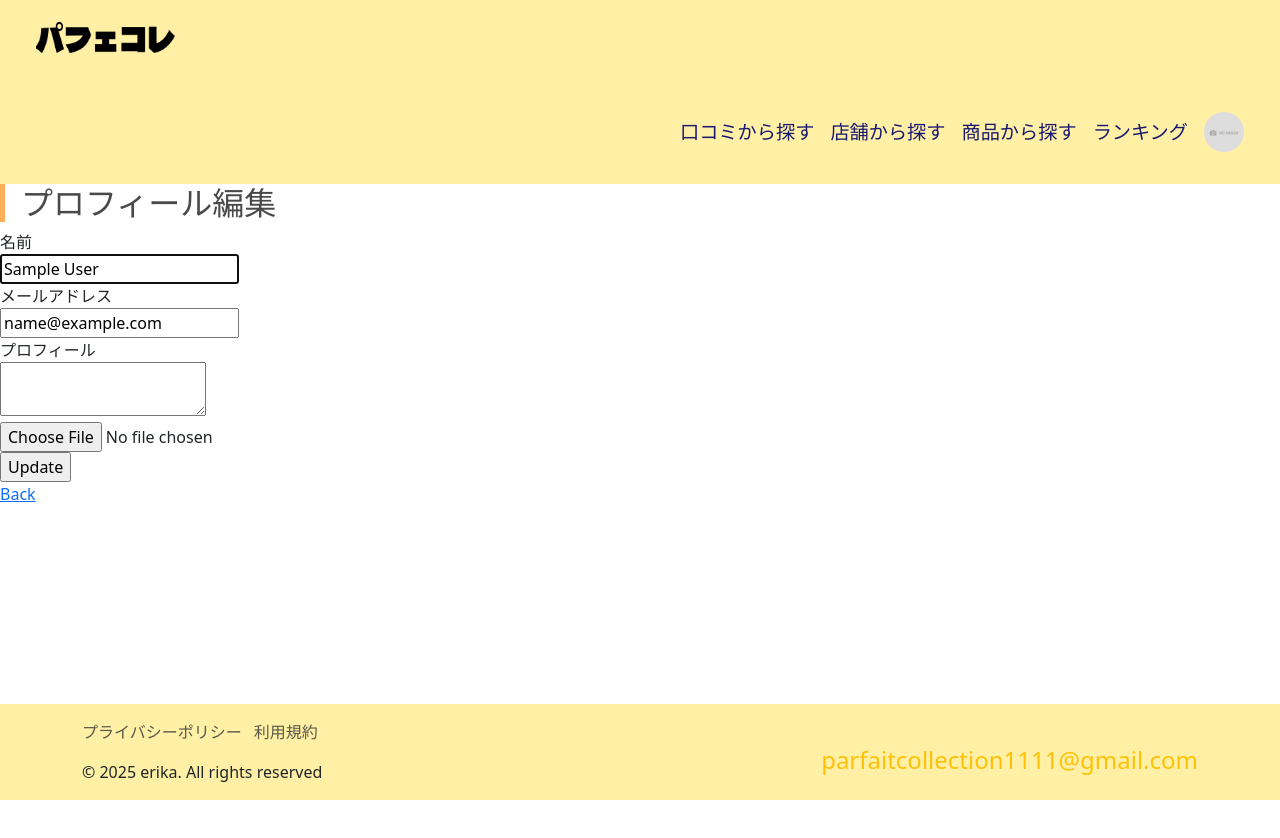
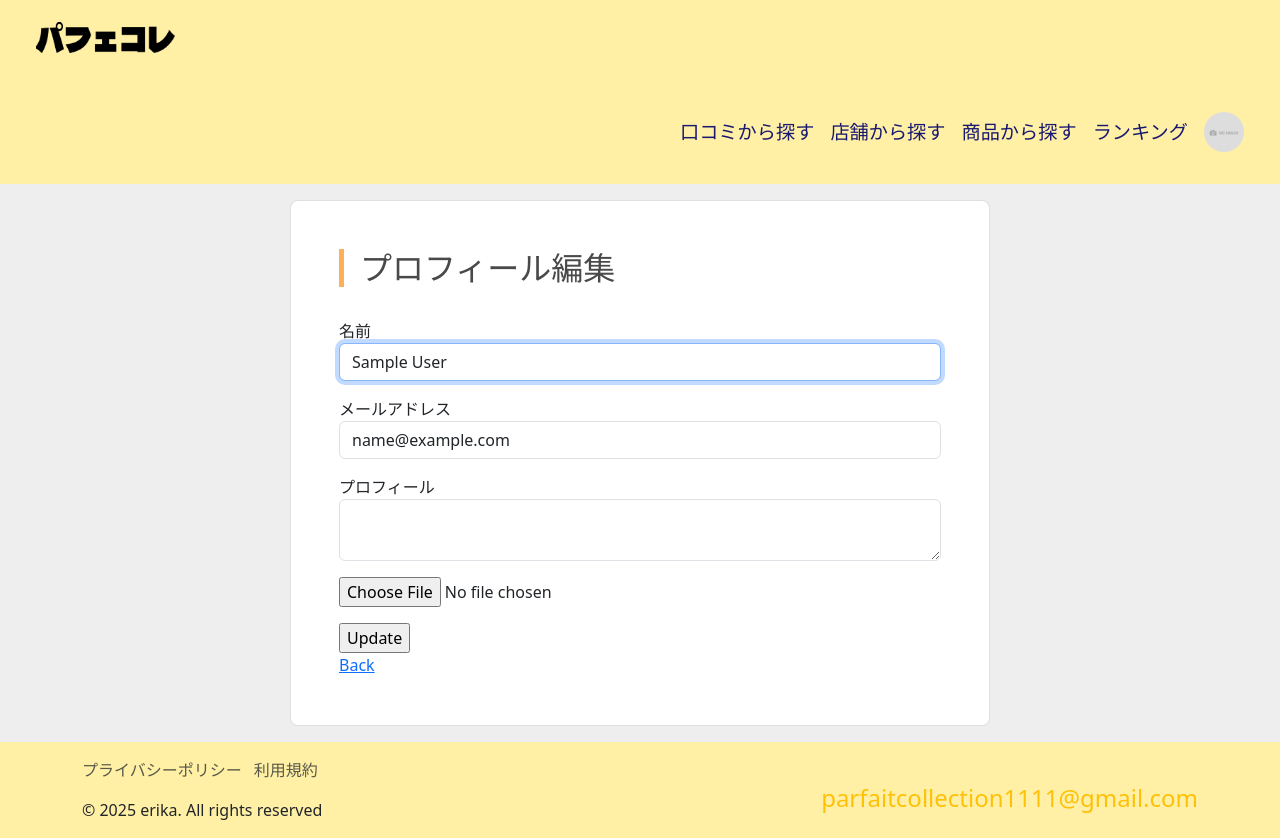
Before and after one commit to erika-beryl/pafe-collection, a Rails app: page /users/edit in a window 1280 px wide. Before the commit the page ends 800 px from the top, so only its background shows below. Run offline with Rails 7, Linux system fonts and the light colour scheme; the visitor is signed in with stand-in values (Sample User, id 1); style sheets or scripts are compiled from the project's sources; parts of the project's set-up code (start-up, migrations or seed data) failed here and were passed over.

Commit message:
add:ユーザー編集、プロフィールにUI/UX app/views/devise/registrations/edit.html.erb app/views/users/show.html.erb add:パンくずインストール Gemfile  Gemfile.lock

```diff
--- a/app/views/devise/registrations/edit.html.erb
+++ b/app/views/devise/registrations/edit.html.erb
@@ -1,25 +1,27 @@
+<div class="form-wrapper">
+  <div class="container registration-page">
     <h2>プロフィール編集</h2>
-
+    <br>
     <%= form_for(resource, as: resource_name, url: registration_path(resource_name), html: { method: :put }) do |f| %>
       <%= devise_error_messages! %>
 
-  <div class="field">
+      <div class="mb-3">
         <%= f.label :name %><br />
-    <%= f.text_field :name, autofocus: true %>
+        <%= f.text_field :name, autofocus: true, class: "form-control" %>
       </div>
 
-  <div class="field">
+      <div class="mb-3">
         <%= f.label :email %><br />
         <!-- emailを編集できないようにしたい場合は「disabled: true」オプションを追記する -->
-    <%= f.email_field :email, autofocus: true, autocomplete: "email" %>
+        <%= f.email_field :email, autofocus: true, autocomplete: "email", class: "form-control" %>
       </div>
 
-  <div class="field">
+      <div class="mb-3">
         <%= f.label :profile %><br />
-    <%= f.text_area :profile, autofocus: true %>
+        <%= f.text_area :profile, autofocus: true, class: "form-control" %>
       </div>
 
-  <%= f.file_field :avatar %>
+      <%= f.file_field :avatar, class: "mb-3" %>
 
       <div class="actions">
         <%= f.submit "Update" %>
@@ -27,3 +29,5 @@
     <% end %>
 
     <%= link_to "Back", :back %>
+  </div>
+</div>
--- a/app/views/layouts/application.html.erb
+++ b/app/views/layouts/application.html.erb
@@ -12,12 +12,10 @@
     <%= display_meta_tags(default_meta_tags) %>
   </head>
 
-  <body class="d-flex flex-column min-vh-100">
+  <body>
     <%= render 'shared/header' %>
     <%= render 'shared/flash_message' %>
-    <main class="flex-grow-1">
-      <%= yield %>
-    </main>
+    <%= yield %>
     <%= render 'shared/footer' %>
   </body>
 </html>
--- a/app/views/static_pages/top.html.erb
+++ b/app/views/static_pages/top.html.erb
@@ -1,3 +1,5 @@
+<% breadcrumb :root %>
+<%= breadcrumbs separator: " &rsaquo; " %>
 <div class="top-wrapper">
   <div class="container pt-3">
     <!-- サイトの見出し -->
```
Also changed, not shown: app/views/users/show.html.erb (+6 -4 lines), config/breadcrumbs.rb (added, +32 -0 lines), Gemfile, Gemfile.lock. Lines whose indentation alone changed are shown as unchanged.
